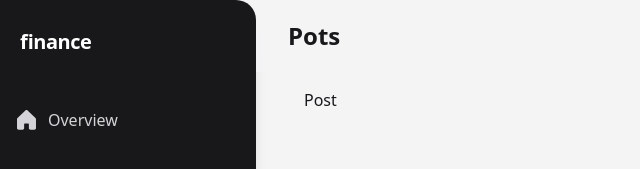
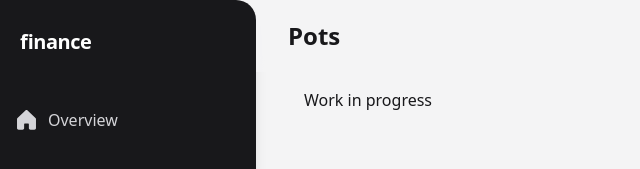
Before and after one commit to RmpNathan/finance-app, a Vue app: page /pots in a window 1280 px wide. Shown: the top 169 px of the page, without its empty margins (0-640 px from the left). Built offline with nearby package versions, Linux system fonts and the light colour scheme.

Commit message:
feat(pages): display work in progress on page not finished

```diff
--- a/src/pages/BudgetsPage.vue
+++ b/src/pages/BudgetsPage.vue
@@ -1,3 +1,3 @@
 <template>
-  <main class="p-4" id="main">Budget</main>
+  <main class="p-4" id="main">Work in progress</main>
 </template>
--- a/src/pages/OverviewPage.vue
+++ b/src/pages/OverviewPage.vue
@@ -37,7 +37,6 @@
 </template>
 
 <script setup>
-import BaseCard from '@/components/ui/card/BaseCard.vue'
 import StatCard from '@/components/overview/StatCard.vue'
 import SectionCard from '@/components/ui/card/SectionCard.vue'
 import PotsPreview from '@/components/overview/PotsPreview.vue'
--- a/src/pages/PotsPage.vue
+++ b/src/pages/PotsPage.vue
@@ -1,3 +1,3 @@
 <template>
-  <main class="p-4" id="main">Post</main>
+  <main class="p-4" id="main">Work in progress</main>
 </template>
--- a/src/pages/RecurringPage.vue
+++ b/src/pages/RecurringPage.vue
@@ -1,3 +1,3 @@
 <template>
-  <main class="p-4" id="main">Recurring</main>
+  <main class="p-4" id="main">Work in progress</main>
 </template>
--- a/src/pages/TransactionsPage.vue
+++ b/src/pages/TransactionsPage.vue
@@ -1,3 +1,3 @@
 <template>
-  <main class="p-4" id="main">Transaction</main>
+  <main class="p-4" id="main">Work in progress</main>
 </template>
```
